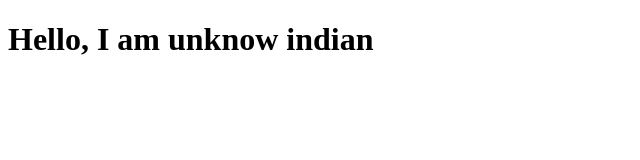
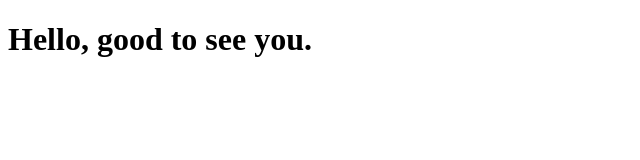
Before and after one commit to Riya841/Portfolio, a plain HTML site: page index.html in a window 1280 px wide. Shown: the whole page, without its empty margins (0-640 px from the left). Drawn offline with Linux system fonts and the light colour scheme.

Commit message:
Second commit

```diff
--- a/index.html
+++ b/index.html
@@ -4,6 +4,6 @@
 	<title></title>
 </head>
 <body>
-<h1>Hello, I am unknow indian</h1>
+<h1>Hello, good to see you.</h1>
 </body>
 </html>
```
